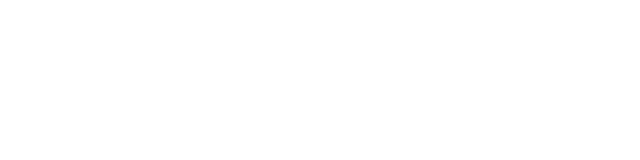
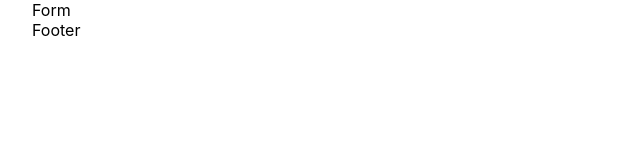
Before and after one commit to losier/colorpad, a Next.js app: page / in a window 1280 px wide. Shown: the top 160 px of the page, without its empty margins (0-640 px from the left). Built offline with nearby package versions, Linux system fonts and the light colour scheme.

Commit message:
updated body

```diff
--- a/components/Body.tsx
+++ b/components/Body.tsx
@@ -1,10 +1,21 @@
 import React from "react";
 import styles from "../styles/body.module.css";
+
+// importing components
+import Form from "./Form";
+import Footer from "./Footer";
 
 const Body = () => {
   return (
     <div>
-      <main className={styles.main}></main>
+      <main className={styles.main}>
+        <div className={styles.form_container}>
+          <Form />
+        </div>
+        <footer>
+          <Footer />
+        </footer>
+      </main>
     </div>
   );
 };
```
